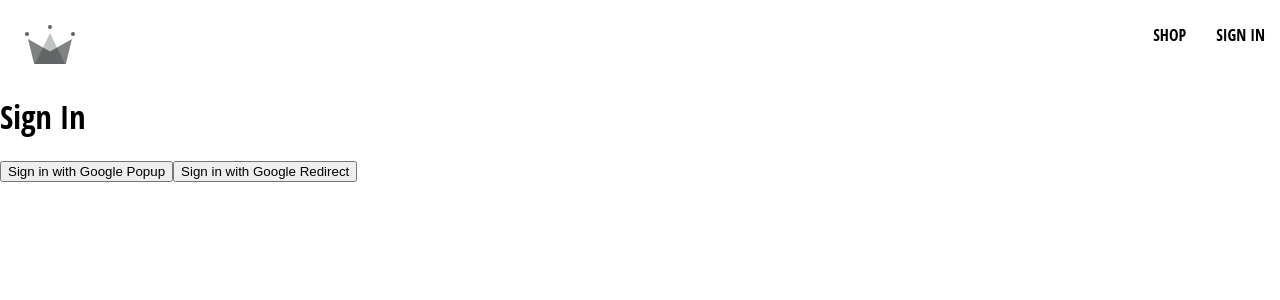
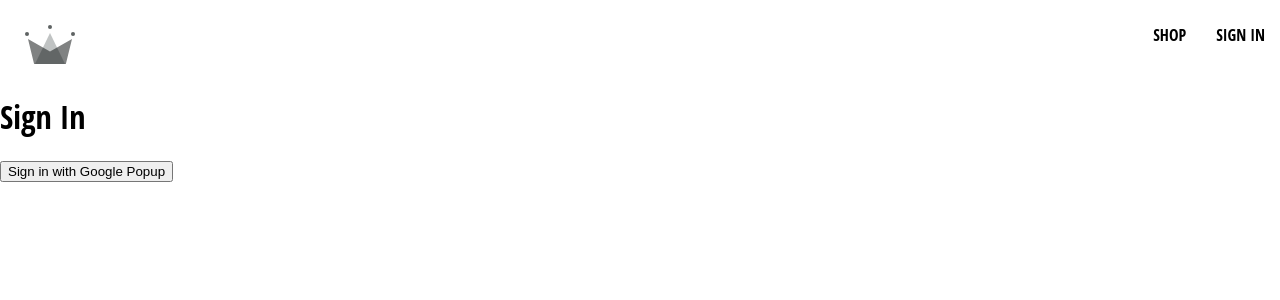
Before and after one commit to sylvandor/crwn-clothing, a React (Create React App) app: page /sign-in in a window 1280 px wide. Shown: the top 300 px of the page. Built offline with nearby package versions, Linux system fonts and the light colour scheme; a web font is replaced by a local one.

Commit message:
Remove sign in with Google redirect

```diff
--- a/src/routes/sign-in/sign-in.component.jsx
+++ b/src/routes/sign-in/sign-in.component.jsx
@@ -1,35 +1,16 @@
-import {
-  auth,
-  signInWithGooglePopup,
-  createUserDocumentFromAuth,
-  signInWithGoogleRedirect
-} from "../../utils/firebase/firebase.utils";
-import {useEffect} from "react";
-import {getRedirectResult} from 'firebase/auth'
+import {createUserDocumentFromAuth, signInWithGooglePopup} from "../../utils/firebase/firebase.utils";
 
 const logGoogleUserPopup = async () => {
   const {user} = await signInWithGooglePopup();
   const userDocRef = createUserDocumentFromAuth(user);
 }
 
-const SignIn = () => {
-  useEffect(async () => {
-    const response = await getRedirectResult(auth);
-    if(response) {
-      const userDocRef = createUserDocumentFromAuth(response.user);
-    }
-  }, []);
+const SignIn = () =>
+  <div>
+    <h1>Sign In</h1>
+    <button onClick={logGoogleUserPopup}>
+      Sign in with Google Popup
+    </button>
+  </div>
 
-  return (
-    <div>
-      <h1>Sign In</h1>
-      <button onClick={logGoogleUserPopup}>
-        Sign in with Google Popup
-      </button>
-      <button onClick={signInWithGoogleRedirect}>
-        Sign in with Google Redirect
-      </button>
-    </div>
-  )
-}
 export default SignIn;
--- a/src/utils/firebase/firebase.utils.js
+++ b/src/utils/firebase/firebase.utils.js
@@ -1,5 +1,5 @@
 import {initializeApp} from 'firebase/app'
-import {getAuth, GoogleAuthProvider, signInWithPopup, signInWithRedirect} from 'firebase/auth'
+import {getAuth, GoogleAuthProvider, signInWithPopup} from 'firebase/auth'
 import {doc, getDoc, getFirestore, setDoc} from 'firebase/firestore'
 
 const firebaseConfig = {
@@ -22,7 +22,6 @@ googleProvider.setCustomParameters({
 
 export const auth = getAuth();
 export const signInWithGooglePopup = () => signInWithPopup(auth, googleProvider);
-export const signInWithGoogleRedirect = () => signInWithRedirect(auth, googleProvider);
 
 export const db = getFirestore()
 
```
